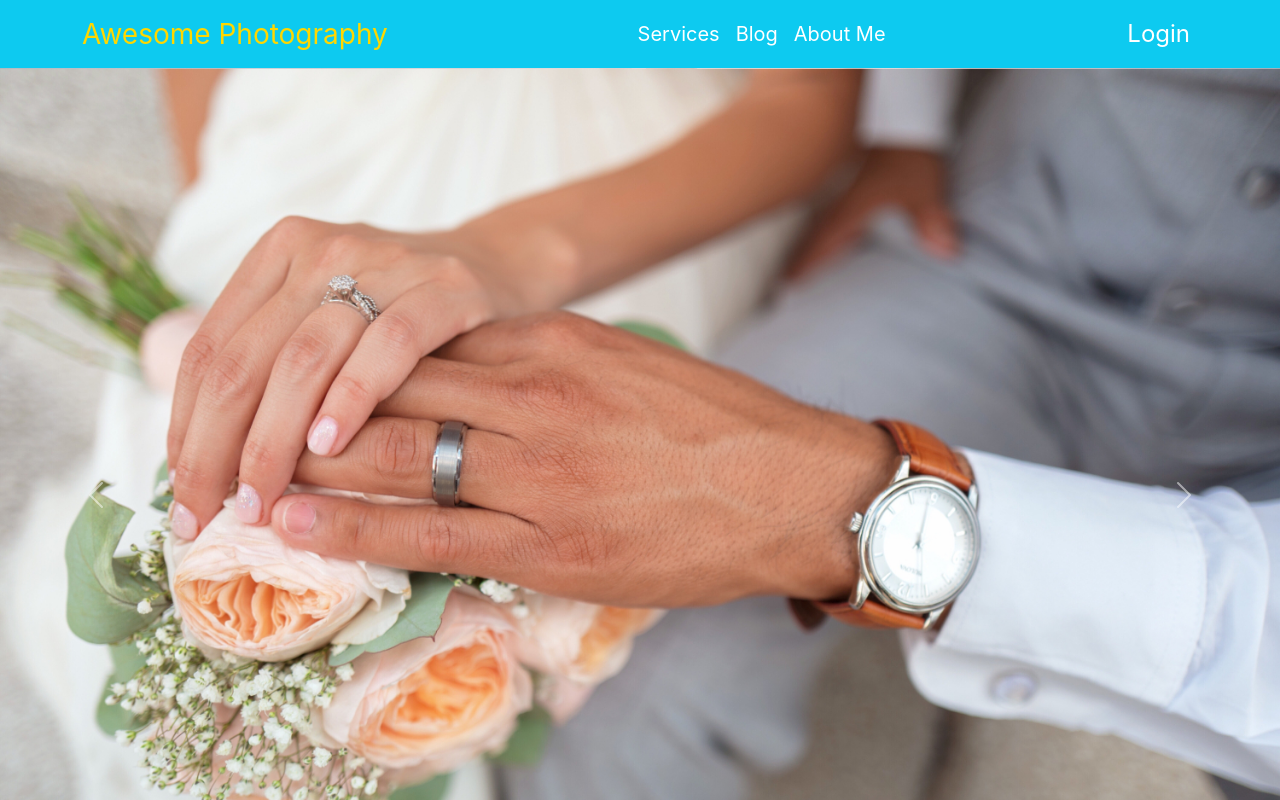
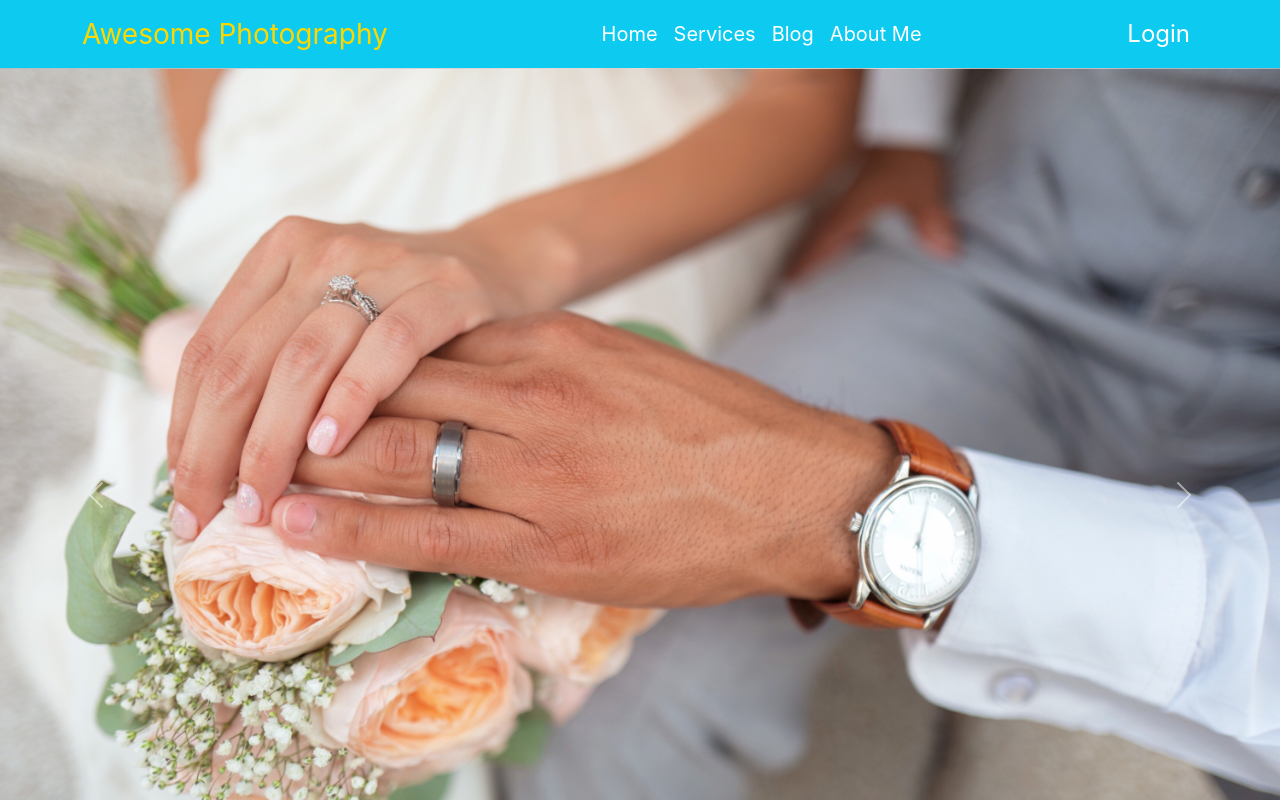
Before and after one commit to ArifulIslamShuvo/-independent-service-provider, a React (Create React App) app: page / in a window 1280 px wide. Shown: the top 800 px of the page. Built offline with nearby package versions, Linux system fonts and the light colour scheme; no server answers.

Commit message:
Edit README.md file

```diff
--- a/src/App.js
+++ b/src/App.js
@@ -21,7 +21,6 @@ function App() {
       <Routes>
         <Route path='/' element={<Home></Home>}></Route>
         <Route path='/home' element={<Home></Home>}></Route>
-        <Route path='/home' element={<Home></Home>}></Route>
         <Route path='/services' element={<Services></Services>}></Route>
         <Route path='/checkout' element={
               <RequireAuth>
--- a/src/Pages/Shared/Header/Header.js
+++ b/src/Pages/Shared/Header/Header.js
@@ -21,8 +21,9 @@ const Header = () => {
                     <Navbar.Toggle aria-controls="responsive-navbar-nav" />
                     <Navbar.Collapse id="responsive-navbar-nav">
                         <Nav className="mx-auto">
-                            <Nav.Link className='fs-5 text-white' href="services">Services</Nav.Link>
-                            <Nav.Link className='fs-5 text-white' href="blog">Blog</Nav.Link>
+                            <Nav.Link className='fs-5 text-white' as={Link} to="home">Home</Nav.Link>
+                            <Nav.Link className='fs-5 text-white' as={Link} to="services">Services</Nav.Link>
+                            <Nav.Link className='fs-5 text-white' as={Link} to="blog">Blog</Nav.Link>
                             <Nav.Link className='fs-5 text-white'as={Link} to="about">About Me</Nav.Link>
                         </Nav>
                         <Nav>
```
Also changed, not shown: 1 other file (tests, documents, lock files or other folders).
